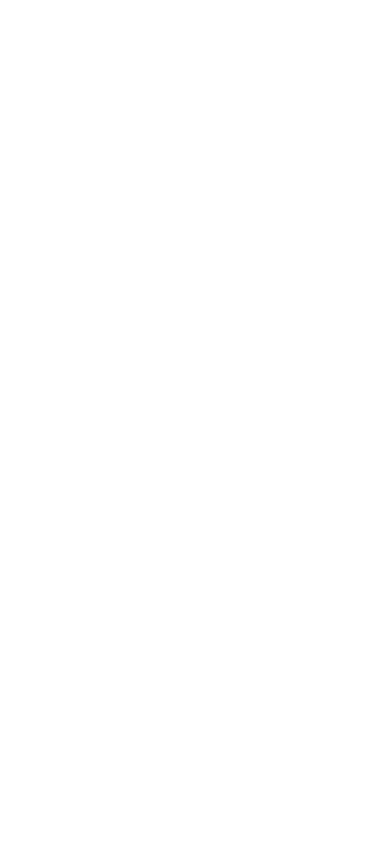
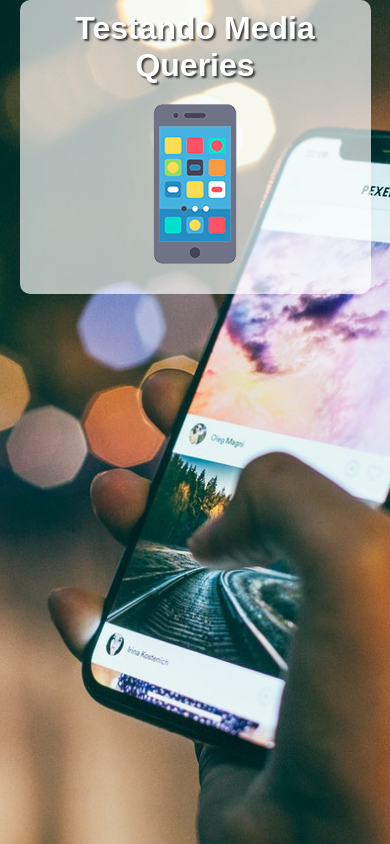
Before and after one commit to matheusgalindo/teste-mobile-first, a plain HTML site: page index.html in a window 390 px wide. Drawn offline with Linux system fonts and the light colour scheme.

Commit message:
mobile first

```diff
--- a/index.html
+++ b/index.html
@@ -4,6 +4,29 @@
     <meta charset="UTF-8" />
     <meta name="viewport" content="width=device-width, initial-scale=1.0" />
     <title>Media Query</title>
+    <link rel="stylesheet" href="style/style.css" media="all" />
+    <link rel="stylesheet" href="style/media-query.css" />
   </head>
-  <body></body>
+  <body>
+    <main>
+      <h1>Testando Media Queries</h1>
+      <img
+        id="phone"
+        src="imagens/icon-phone.png"
+        alt="Acenssando via smartphone"
+      />
+      <img
+        id="tablet"
+        src="imagens/icon-tablet.png"
+        alt="Acenssando via tablet"
+      />
+      <img
+        id="print"
+        src="imagens/icon-print.png"
+        alt="Versão para impressão"
+      />
+      <img id="desktop" src="imagens/icon-pc.png" alt="Versão para desktop" />
+      <img id="tv" src="imagens/icon-tv.png" alt="Versão para TV" />
+    </main>
+  </body>
 </html>
--- /dev/null
+++ b/style/media-query.css
@@ -0,0 +1 @@
+@charset "UTF-8";
--- /dev/null
+++ b/style/style.css
@@ -0,0 +1,63 @@
+@charset "UTF-8";
+
+/* VERSÃO PARA MOBILE FIRST */
+
+* {
+  font-family: Arial, Helvetica, sans-serif;
+  font-size: 1em;
+  margin: 0px;
+  padding: 0px;
+  box-sizing: border-box;
+}
+
+html,
+body {
+  width: 100vw;
+  height: 100vh;
+}
+
+body {
+  background: black url(../imagens/back-phone.jpg) no-repeat;
+  background-size: cover;
+  background-position: center center;
+}
+
+main {
+  background-color: rgba(255, 255, 255, 0.678);
+  width: 90vw;
+  margin: auto;
+  border-radius: 10px;
+  padding: 10px;
+}
+
+h1 {
+  text-align: center;
+  color: white;
+  font-size: 2em;
+  text-shadow: 2px 2px 2px rgba(0, 0, 0, 0.699);
+}
+
+img {
+  display: block;
+  margin: auto;
+}
+
+img#phone {
+  display: block;
+}
+
+img#tablet {
+  display: none;
+}
+
+img#print {
+  display: none;
+}
+
+img#desktop {
+  display: none;
+}
+
+img#tv {
+  display: none;
+}
```
